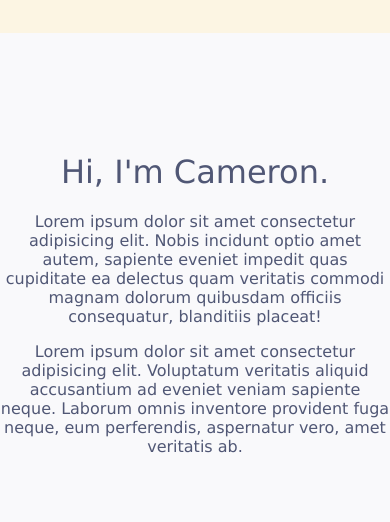
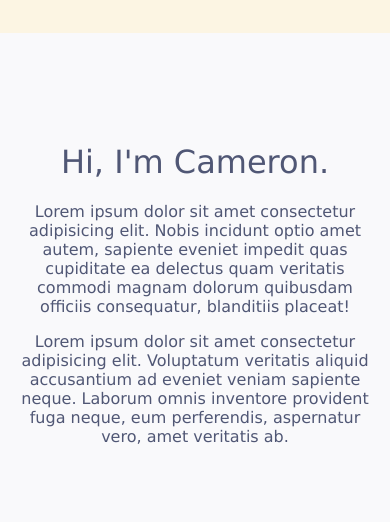
Before and after one commit to crmgunter/cg-portfolio, a React (Create React App) app: page / in a window 390 px wide. Shown: the part 980-1502 px from the top of the page. Built offline with nearby package versions, Linux system fonts and the light colour scheme; a web font is replaced by a local one.

Commit message:
testing mobile view

```diff
--- a/src/components/Content.js
+++ b/src/components/Content.js
@@ -15,7 +15,7 @@ const HelloDiv = styled.div`
   background: #FCF5E3;
   color: #505775;
   display: flex;
-  margin-top: 40px;
+  margin-top: 20px;
   justify-content: center;
 
   @media only screen and (max-width: 600px) {
@@ -55,6 +55,7 @@ const AboutMeContainer = styled.div`
 `;
 
 
+
 const AboutMeImage = styled.div`
   height: 300px;
   width: 300px;
@@ -66,6 +67,7 @@ const AboutMeImage = styled.div`
     height: 150px;
     width: 150px;
     margin: 0 auto;
+
   }
 `;
 
@@ -81,7 +83,8 @@ const AboutMeContent = styled.div`
   }
 
   @media only screen and (max-width: 600px) {
-      margin: 20px auto;
+      margin: 0 auto;
+      width: 350px;
   }
 `;
 
```
